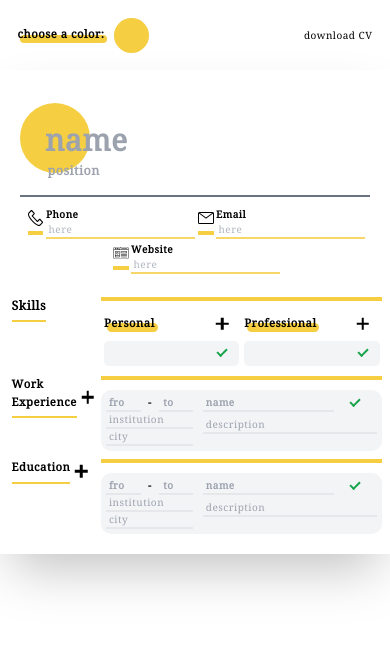
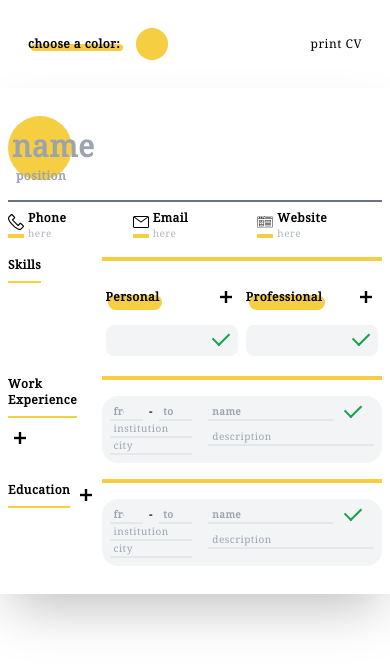
Before and after one commit to Sasmn/cv-project, a React (Create React App) app: page / in a window 390 px wide. Shown: the top 668 px of the page. Built offline with nearby package versions, Linux system fonts and the light colour scheme.

Commit message:
refactor responsiveness for print

```diff
--- a/package.json
+++ b/package.json
@@ -10,6 +10,7 @@
     "react": "^18.2.0",
     "react-dom": "^18.2.0",
     "react-scripts": "^5.0.1",
+    "react-to-print": "^2.14.7",
     "web-vitals": "^2.1.4"
   },
   "scripts": {
--- a/src/App.js
+++ b/src/App.js
@@ -1,7 +1,6 @@
-import React, { useState, useEffect } from "react";
-import GeneralInfo from "./Components/GeneralInfo";
-import Skills from "./Components/Skills";
-import Experience from "./Components/Experience";
+import React, { useState, useEffect, useRef } from "react";
+import Main from "./Components/Main";
+import { useReactToPrint } from "react-to-print";
 
 function App() {
   const [colorTheme, setColorTheme] = useState(
@@ -16,18 +15,49 @@ function App() {
     localStorage.setItem("themeColor", JSON.stringify(colorTheme));
   }, [colorTheme]);
 
+  const componentRef = useRef();
+  const handlePrint = useReactToPrint({
+    content: () => componentRef.current,
+    documentTitle: "my cv",
+    pageStyle: `
+      @page {
+        size: auto;
+        margin: 0;
+      }
+      @media print {
+        html, body {
+          // font-size: 30px;
+          height: initial !important;
+          overflow: initial !important;
+          // width: 1050px;
+          -webkit-print-color-adjust: exact;
+        }
+        .no-print {
+          display: none;
+        }
+        .main {
+          box-shadow: none !important;
+        }
+      }
+      html{
+        font-size: 16px;
+      }
+    `,
+    copyStyles: true,
+  });
+
   return (
-    <div className="w-full xl:w-11/12 2xl:w-4/5 ml-auto mr-auto font-kohsan tracking-wider">
+    <div className="text-[10px] md:text-sm lg:text-base xl:text-lg w-full xl:w-11/12 2xl:w-4/5 ml-auto mr-auto font-kohsan tracking-wider">
       <header className="flex justify-between items-center p-7">
         <div className="flex items-center gap-4">
-          <h3 className="text-lg font-bold relative">
+          <h3 className="mediumSizedFont font-bold relative">
             <span
               className="w-full h-[45%] absolute bottom-[5%] lg:bottom-[2%] left-[3%] -z-10 rounded-lg"
               style={{ backgroundColor: colorTheme }}
             ></span>
             choose a color:
           </h3>
-          <div className="w-14 h-14 rounded-full relative overflow-hidden hover:scale-125 duration-300">
+          <div className="w-8 h-8 md:w-14 md:h-14 rounded-full relative overflow-hidden hover:scale-125 duration-300">
             <input
               type="color"
               value={colorTheme}
@@ -36,14 +66,11 @@ function App() {
             />
           </div>
         </div>
-        <h4>download CV</h4>
+        <button onClick={handlePrint} className="mediumSizedFont">
+          print CV
+        </button>
       </header>
-      <main className=" shadow-2xl pt-5 pb-5">
-        <GeneralInfo color={colorTheme} />
-        <Skills color={colorTheme} />
-        <Experience name="Work Experience" color={colorTheme} />
-        <Experience name="Education" color={colorTheme} />
-      </main>
+      <Main color={colorTheme} ref={componentRef} />
     </div>
   );
 }
--- a/src/Components/AddButton.js
+++ b/src/Components/AddButton.js
@@ -4,7 +4,7 @@ const AddButton = (props) => {
   return (
     <div
       onClick={props.handleClick}
-      className="basis-1/4 shrink-0 relative hover:opacity-70 cursor-pointer min-w-6 h-8"
+      className="no-print basis-4 sm:basis-5 md:basis-6 relative hover:opacity-70 cursor-pointer min-w-6 h-8 scale-[0.6] sm:scale-75 md:scale-100"
     >
       <div className="absolute top-1/2 left-1/2 -translate-x-1/2 -translate-y-1/2 w-5 h-1 bg-black"></div>
       <div className="absolute top-1/2 left-1/2 -translate-x-1/2 -translate-y-1/2 w-1 h-5 bg-black"></div>
--- a/src/Components/Contact.js
+++ b/src/Components/Contact.js
@@ -12,15 +12,15 @@ function Contact(props) {
   const propName = props.name.toLowerCase();
 
   return (
-    <li className="shrink-0 basis-1/2 sm:basis-1/3 flex h-12 mt-2">
+    <li className="shrink-0 grow-0 basis-1/3 flex gap-1 items-center h-min mt-2 overflow-hidden">
       <img
         src={props.imageSrc}
         alt="Phone icon"
-        className="m-1 pb-2 border-b-4"
+        className="basis-4 md:basis-5 lg:basis-6 xl:basis-7 shrink-0 grow-0 overflow-hidden pb-1 border-b-4"
         style={{ borderColor: props.color }}
       />
-      <div className="flex flex-col">
-        <h5 className="font-bold ">{props.name}</h5>
+      <div className="basis-full grow-0 shrink-1 flex flex-wrap overflow-hidden">
+        <h5 className="basis-full font-bold mediumSizedFont">{props.name}</h5>
         <input
           type={inputType}
           onChange={props.handleChange}
@@ -28,8 +28,7 @@ function Contact(props) {
           name={propName}
           placeholder="here"
           autoComplete="off"
-          className="bg-transparent opacity-80 w-full px-1 text-base border-b-2 min-w-0 focus:bg-transparent focus:outline-none"
-          style={{ borderColor: props.color }}
+          className="basis-full shrink-1 bg-transparent opacity-80 focus:border-b-2 border-gray-700 min-w-0 focus:bg-transparent focus:outline-none"
         />
       </div>
     </li>
--- a/src/Components/Experience.js
+++ b/src/Components/Experience.js
@@ -93,10 +93,10 @@ const Experience = (props) => {
   }
 
   return (
-    <div className="flex m-[2%] w-[96%] lg:m-[5%] lg:w-[90%]">
-      <div className="basis-1/4 lg:basis-[29%] shrink-0 h-min flex flex-wrap items-center pl-[1%] lg:pl-[5%]">
+    <div className="flex max-w-full box-border p-2 md:p-4 lg:p-8">
+      <div className="basis-1/4 lg:basis-[29%] grow-0 shrink-0 h-min flex gap-1 flex-wrap items-center lg:pl-10 overflow-hidden">
         <h2
-          className="border-b-2 md:border-b-4 w-min pb-2 font-bold text-lg"
+          className="border-b-2 md:border-b-4 w-min pb-2 font-bold mediumSizedFont"
           style={{ borderColor: props.color }}
         >
           {props.name}
@@ -104,7 +104,7 @@ const Experience = (props) => {
         <AddButton handleClick={addExpKey} />
       </div>
       <div
-        className="basis-3/4 lg:basis-[71%] grow-0 flex flex-wrap gap-1 h-min border-t-4 pt-4"
+        className="basis-3/4 lg:basis-[71%] grow-0 shrink-0 flex flex-wrap gap-1 h-min border-t-4 pt-4"
         style={{ borderColor: props.color }}
       >
         {expElements}
--- a/src/Components/GeneralInfo.js
+++ b/src/Components/GeneralInfo.js
@@ -27,12 +27,12 @@ function GeneralInfo(props) {
   }, [GeneralInfos]);
 
   return (
-    <div className="flex flex-wrap box-border max-w-full m-8 relative">
+    <div className="flex flex-wrap overflow-hidden max-w-full p-2 md:p-4 lg:p-8 relative">
       <span
-        className="w-28 h-28 absolute -z-10 rounded-full"
+        className="w-16 h-16 sm:w-20 sm:h-20 lg:w-28 lg:h-28 absolute -z-10 rounded-full"
         style={{ backgroundColor: props.color }}
       ></span>
-      <div className="flex-1 basis-full mt-8 ml-8">
+      <div className="flex-1 basis-full mt-3 lg:mt-8 overflow-hidden">
         <input
           onChange={handleChange}
           value={GeneralInfos.name}
@@ -40,7 +40,7 @@ function GeneralInfo(props) {
           type="text"
           placeholder="name"
           autoComplete="off"
-          className="text-5xl font-bold bg-transparent w-full max-w-full h-14 pl-2 pr-2 rounded-2xl min-w-0 focus:outline-none"
+          className="pl-1 lg:pl-5 text-3xl md:text-4xl lg:text-5xl font-bold bg-transparent w-full overflow-hidden min-w-0 focus:outline-none"
         />
       </div>
       <input
@@ -49,9 +49,11 @@ function GeneralInfo(props) {
         name="position"
         type="text"
         placeholder="position"
-        className="basis-full lg:basis-[30%] grow-1 pl-11 mt-1 font-semibold text-xl h-8 bg-transparent pr-1 rounded-xl focus:outline-none min-w-0 w-0"
+        className={`basis-full lg:basis-[28%] grow-0 shrink-0 pl-2 lg:pl-6 mt-1 font-semibold mediumSizedFont h-min bg-transparent focus:outline-none min-w-0 w-0`}
       ></input>
-      <ul className="flex flex-1 flex-wrap basis-full lg:basis-[70%] justify-around items-center p-2 border-t-2 border-gray-500 mt-6">
+      <ul
+        className={`flex flex-1 flex-wrap basis-full lg:basis-[72%] grow-0 shrink-0 justify-around items-center border-t-2 border-gray-500 mt-4 lg:mt-2`}
+      >
         <Contact
           name="Phone"
           color={props.color}
--- /dev/null
+++ b/src/Components/Main.js
@@ -0,0 +1,17 @@
+import React from "react";
+import GeneralInfo from "./GeneralInfo";
+import Skills from "./Skills";
+import Experience from "./Experience";
+
+const Main = React.forwardRef((props, ref) => {
+  return (
+    <main ref={ref} className=".main shadow-2xl pt-5 pb-5">
+      <GeneralInfo color={props.color} />
+      <Skills color={props.color} />
+      <Experience name="Work Experience" color={props.color} />
+      <Experience name="Education" color={props.color} />
+    </main>
+  );
+});
+
+export default Main;
--- a/src/Components/SkillGroups.js
+++ b/src/Components/SkillGroups.js
@@ -20,7 +20,6 @@ const SkillGroups = (props) => {
     (Skills[0] && Skills[0]) || ""
   );
 
-  console.log(CurrentSkillItem);
   function addSkillItem() {
     setSkills((prevKeys) => [
       ...prevKeys,
@@ -81,8 +80,8 @@ const SkillGroups = (props) => {
   }
 
   return (
-    <div className="basis-1/2 m-1 grow-0 flex flex-wrap items-start h-min">
-      <h6 className="basis-3/4 grow-0 shrink-1 text-lg font-bold h-8 relative flex items-center overflow-hidden mb-3">
+    <div className="basis-1/2 m-1 grow-0 flex flex-wrap justify-between h-min">
+      <h6 className="basis-3/4 grow-0 shrink-1 mediumSizedFont font-bold h-8 relative flex items-center overflow-hidden mb-3">
         <span
           className="w-min h-[45%] absolute bottom-[10%] lg:bottom-0 left-[3%] -z-10 rounded-lg"
           style={{ backgroundColor: props.color }}
--- a/src/Components/Skills.js
+++ b/src/Components/Skills.js
@@ -2,20 +2,18 @@ import React from "react";
 import SkillGroups from "./SkillGroups";
 
 const Skills = (props) => {
-  let borderColor = "border-[" + props.color + "]";
-  console.log(2, borderColor);
   return (
-    <div className="flex m-[2%] w-[96%] lg:m-[5%] lg:w-[90%]">
-      <div className="basis-1/4 lg:basis-[29%] shrink-0 h-min flex items-center pl-[1%] lg:pl-[5%]">
+    <div className="flex box-border max-w-full p-2 md:p-4 lg:p-8">
+      <div className="basis-1/4 lg:basis-[28%] shrink-0 h-min flex items-center pl-0 lg:pl-10">
         <h2
-          className="border-b-2 md:border-b-4 font-bold w-min pb-2 text-xl"
+          className="border-b-2 md:border-b-4 font-bold w-min pb-2 mediumSizedFont"
           style={{ borderColor: props.color }}
         >
           Skills
         </h2>
       </div>
       <div
-        className={`basis-3/4 lg:basis-[71%] shrink-0 flex border-t-4 pt-4`}
+        className={`basis-3/4 lg:basis-[72%] shrink-0 flex border-t-4 pt-4`}
         style={{ borderColor: props.color }}
       >
         <SkillGroups name="Personal" color={props.color} />
--- a/src/index.css
+++ b/src/index.css
@@ -7,31 +7,15 @@
   src: url(font/Koh_Santepheap/KohSantepheap-Regular.ttf);
 }
 
+@layer components {
+  .mediumSizedFont {
+    @apply text-xs sm:text-sm md:text-base lg:text-lg xl:text-xl;
+  }
+}
+
 * {
   box-sizing: border-box;
   -webkit-tap-highlight-color: transparent;
-}
-
-html {
-  font-size: 10px;
-}
-
-@media (min-width: 420px) {
-  html {
-    font-size: 12px;
-  }
-}
-
-@media (min-width: 768px) {
-  html {
-    font-size: 16px;
-  }
-}
-
-@media (min-width: 1024px) {
-  html {
-    font-size: 18px;
-  }
 }
 
 body {
```
Also changed, not shown: 1 other file (tests, documents, lock files or other folders).
